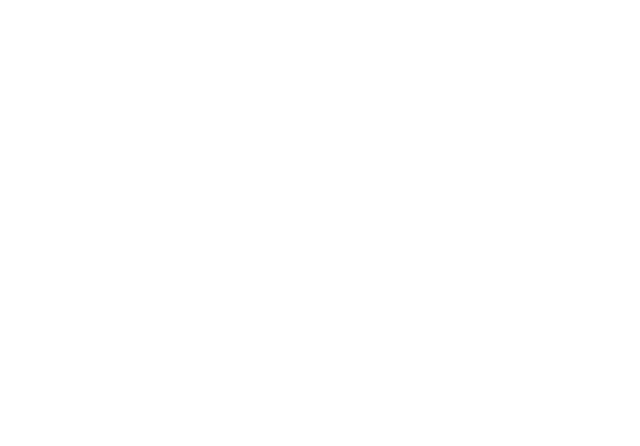
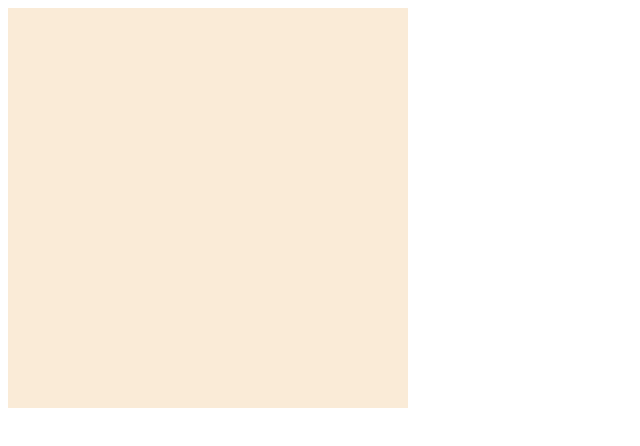
Before and after one commit to ElenaJordan/Etch-A-Sketch, a plain HTML site: page index.html in a window 1280 px wide. Shown: the whole page, without its empty margins (0-640 px from the left). Drawn offline with Linux system fonts and the light colour scheme.

Commit message:
created working flex grid

```diff
--- a/app.js
+++ b/app.js
@@ -0,0 +1,27 @@
+const container = document.getElementById("gridContainer");
+
+/*function makeGrid(rows, cols) {
+  container.style.setProperty('--grid-rows', rows);
+  container.style.setProperty('--grid-cols', cols);
+  for (c = 0; c < (rows * cols); c++) {
+    let cell = document.createElement("div");
+    cell.innerText = (c + 1);
+    container.appendChild(cell).className = "grid-item";
+  };
+};
+
+makeGrid(16, 16);*/
+
+function makeFlexGrid(xAxis, yAxis) {
+    for (x = 0; x < xAxis; x++) {
+        let column = document.createElement("div");
+        container.appendChild(column).className = "column";
+        for (y = 0; y < yAxis; y++) {
+            let cell = document.createElement("div");
+            column.appendChild(cell).className = "cell";
+            //cell.innerText = ("0");
+        }
+    }
+}
+
+makeFlexGrid(16, 16);
--- a/index.html
+++ b/index.html
@@ -5,11 +5,13 @@
     <meta http-equiv="X-UA-Compatible" content="IE=edge">
     <meta name="viewport" content="width=device-width, initial-scale=1.0">
     <link rel="stylesheet" href="style.css">
+    <script src="app.js" defer></script>
     <title>Start Drawing!</title>
 </head>
 <body>
-    <div class="sketchPad">
-        <div class="container"></div>
+    <div id="gridContainer">
+
     </div>
+
 </body>
 </html>
--- a/style.css
+++ b/style.css
@@ -1,5 +1,18 @@
-* {
-  box-sizing: border-box;
-  margin: 0;
-  padding: 0;
+#gridContainer {
+  display: flex;
+  flex-direction: column;
+  justify-content: space-evenly;
+  height: 400px;
+  width: 400px;
 }
+
+.column {
+  display: flex;
+  flex: 1;
+}
+
+.cell {
+  flex: 1;
+  background-color: antiquewhite;
+  text-align: center;
+}
```
